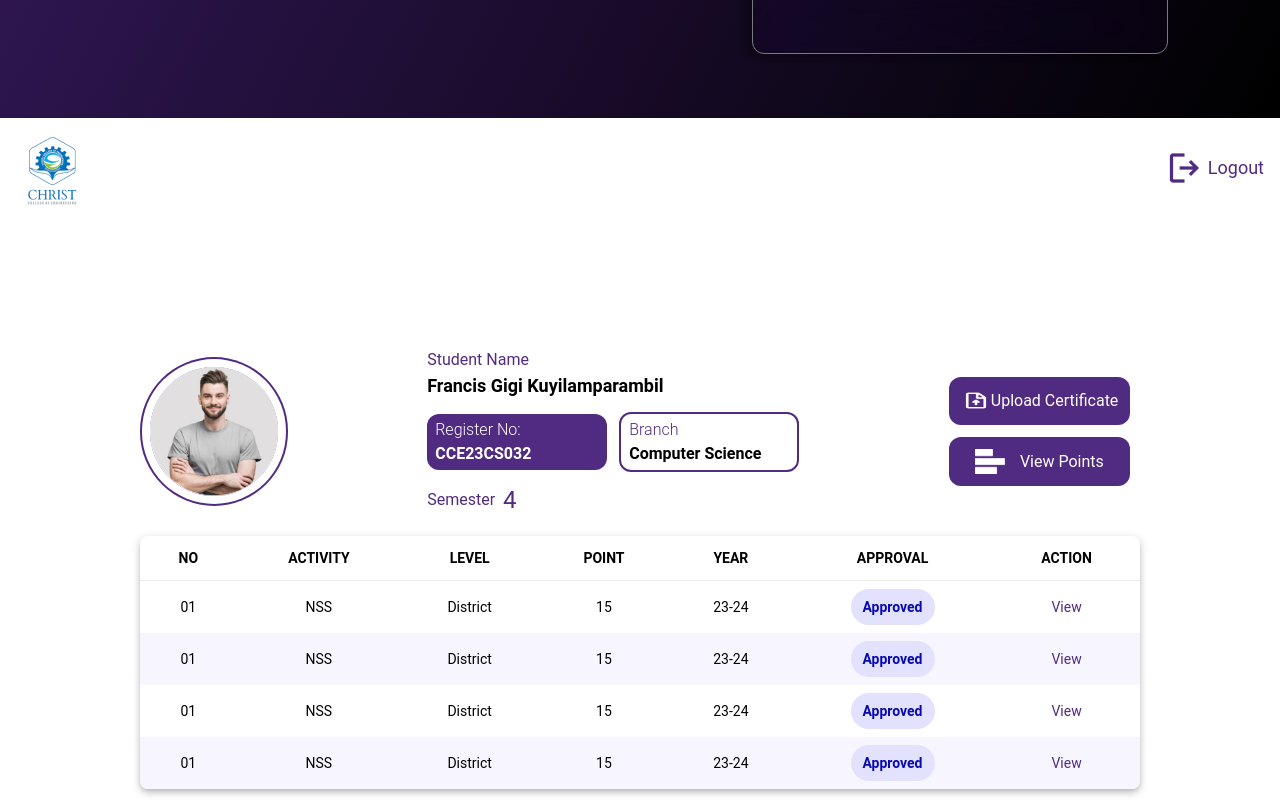
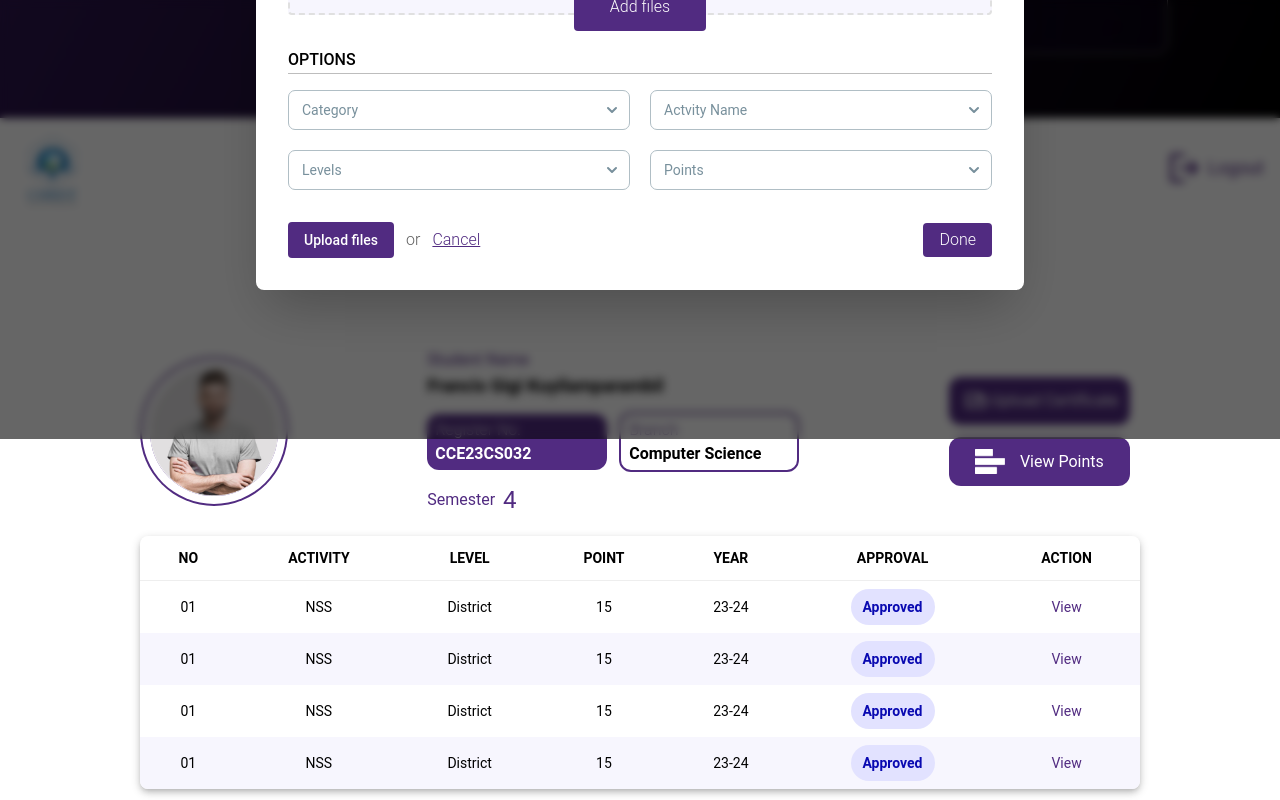
Before and after one commit to AlfrinP/client, a React (Vite) app: page / in a window 1280 px wide. Both pictures are taken after a click on the button "Upload Certificate". Shown: the part 682-1482 px from the top of the page. Built offline with nearby package versions, Linux system fonts and the light colour scheme.

Commit message:
added file upload modal

```diff
--- /dev/null
+++ b/src/components/Dashboard/FileUploadModal.jsx
@@ -0,0 +1,76 @@
+import React from 'react';
+import { Select, Option, Dialog, DialogBody, DialogHeader } from '@material-tailwind/react';
+
+function FileUploadModel({ isOpen, handleOpen }) {
+  const handleSubmit = (e) => {
+    e.preventDefault();
+  };
+
+  return (
+    <Dialog open={isOpen} handler={handleOpen} className='p-4'>
+      <svg
+
+        xmlns="http://www.w3.org/2000/svg"
+        viewBox="0 0 24 24"
+        fill="currentColor"
+        className="mr-3 h-5 w-5 float-right"
+        onClick={handleOpen}
+      >
+        <path
+          fillRule="evenodd"
+          d="M5.47 5.47a.75.75 0 011.06 0L12 10.94l5.47-5.47a.75.75 0 111.06 1.06L13.06 12l5.47 5.47a.75.75 0 11-1.06 1.06L12 13.06l-5.47 5.47a.75.75 0 01-1.06-1.06L10.94 12 5.47 6.53a.75.75 0 010-1.06z"
+          clipRule="evenodd"
+        />
+      </svg>
+      <DialogHeader>
+        <h1 className="text-2xl font-bold">Upload files</h1>
+      </DialogHeader>
+      <DialogBody>
+        <form className="w-full flex flex-col items-center mt-6 gap-4" onSubmit={handleSubmit}>
+          <div className="border-dashed border-2 border-gray-300 rounded p-4 w-full bg-[#F7F6FE]">
+            <h4 className="text-black text-center text-xl" >Drop your files here!</h4>
+            <p className="text-gray-400 text-center pb-4">or click</p>
+          </div>
+          <div className="bg-[#512B81] rounded z-10 flex items-center justify-center gap-2 px-9 h-12 -mt-12 cursor-pointer">
+            <p className="text-white">Add files</p>
+          </div>
+
+          <div className="w-full">
+            <h4 className="text-black text-md font-medium">OPTIONS</h4>
+            <hr className="border-gray-400" />
+
+            <div className="grid grid-cols-2 gap-5 mt-4">
+              <Select variant="outlined" label="Category">
+                <Option>1</Option>
+              </Select>
+              <Select variant="outlined" label="Actvity Name">
+                <Option>1</Option>
+              </Select>
+              <Select variant="outlined" label="Levels">
+                <Option>1</Option>
+              </Select>
+              <Select variant="outlined" label="Points">
+                <Option>1</Option>
+              </Select>
+            </div>
+          </div>
+          <div className="w-full flex justify-between items-center mt-4">
+            <div className="flex items-center gap-3">
+              <button
+                type="submit"
+                className="bg-[#512B81] rounded text-white px-4 py-2 text-sm font-medium cursor-pointer"
+              >
+                Upload files
+              </button>
+              <span className="text-gray-700">or</span>
+              <a href="#" className="text-[#512B81] underline">Cancel</a>
+            </div>
+            <button onClick={handleOpen} className="bg-[#512B81] rounded text-white px-4 py-1 cursor-pointer">Done</button>
+          </div>
+        </form>
+      </DialogBody>
+    </Dialog>
+  );
+}
+
+export default FileUploadModel;
--- a/src/components/Dashboard/Student.jsx
+++ b/src/components/Dashboard/Student.jsx
@@ -4,11 +4,21 @@ import upload from "../../assets/General/file-upload.png";
 import graph from "../../assets/General/graph.png";
 import Table from "./Table";
 import Navbar from "../Navbar";
+import FileUploadModel from "./FileUploadModal";
+import ViewPointsModal from "./ViewPointsModal";
 
 export default function Student() {
+  const [openFileModal, setOpenFileModal] = React.useState(false);
+  const [openViewPoints, setOpenViewPoints] = React.useState(false);
+
+
+  const handleOpenFileModal = () => setOpenFileModal(!openFileModal);
+  const handleOpenViewPoints = () => setOpenViewPoints(!openViewPoints);
   return (
     <div className="w-full h-screen">
       <Navbar />
+      <FileUploadModel isOpen={openFileModal} handleOpen={handleOpenFileModal}/>
+      <ViewPointsModal isOpen={openViewPoints} handleOpen={handleOpenViewPoints}/>
       <div className="w-full height center flex-col gap-5">
         <div className="w-full center justify-evenly">
           <div className="ring-offset-8 ring-2 ring-[#512B81] rounded-full w-32">
@@ -37,11 +47,11 @@ export default function Student() {
             </div>
           </div>
           <div className="center flex-col gap-3">
-            <button className="center bg-[#512B81] rounded-xl w-full p-3 justify-evenly">
+            <button className="center bg-[#512B81] rounded-xl w-full p-3 justify-evenly" onClick={handleOpenFileModal}>
               <img src={upload} width={30}/>
               <span className=" text-white">Upload Certificate</span>
             </button>
-            <button className="center bg-[#512B81] rounded-xl w-full p-3 justify-evenly">
+            <button className="center bg-[#512B81] rounded-xl w-full p-3 justify-evenly" onClick={handleOpenViewPoints}>
               <img src={graph} width={30}/>
               <span className=" text-white">View Points</span>
             </button>
--- /dev/null
+++ b/src/components/Dashboard/ViewPointsModal.jsx
@@ -0,0 +1,36 @@
+import { Dialog, DialogBody, DialogHeader, Option, Select } from '@material-tailwind/react'
+import React from 'react'
+import Table from './Table'
+
+function ViewPointsModal({ isOpen, handleOpen }) {
+    return (
+        <Dialog open={isOpen} handler={handleOpen} className='p-4'>
+            <svg
+
+                xmlns="http://www.w3.org/2000/svg"
+                viewBox="0 0 24 24"
+                fill="currentColor"
+                className="mr-3 h-5 w-5 float-right"
+                onClick={handleOpen}
+            >
+                <path
+                    fillRule="evenodd"
+                    d="M5.47 5.47a.75.75 0 011.06 0L12 10.94l5.47-5.47a.75.75 0 111.06 1.06L13.06 12l5.47 5.47a.75.75 0 11-1.06 1.06L12 13.06l-5.47 5.47a.75.75 0 01-1.06-1.06L10.94 12 5.47 6.53a.75.75 0 010-1.06z"
+                    clipRule="evenodd"
+                />
+            </svg>
+            <DialogHeader>
+                <h3>Activity Points</h3>
+            </DialogHeader>
+
+            <DialogBody className='flex flex-col gap-5'>
+            <Select variant="outlined" label="Select">
+                <Option>NSS</Option>
+              </Select>
+                <Table />
+            </DialogBody>
+        </Dialog>
+    )
+}
+
+export default ViewPointsModal
```
